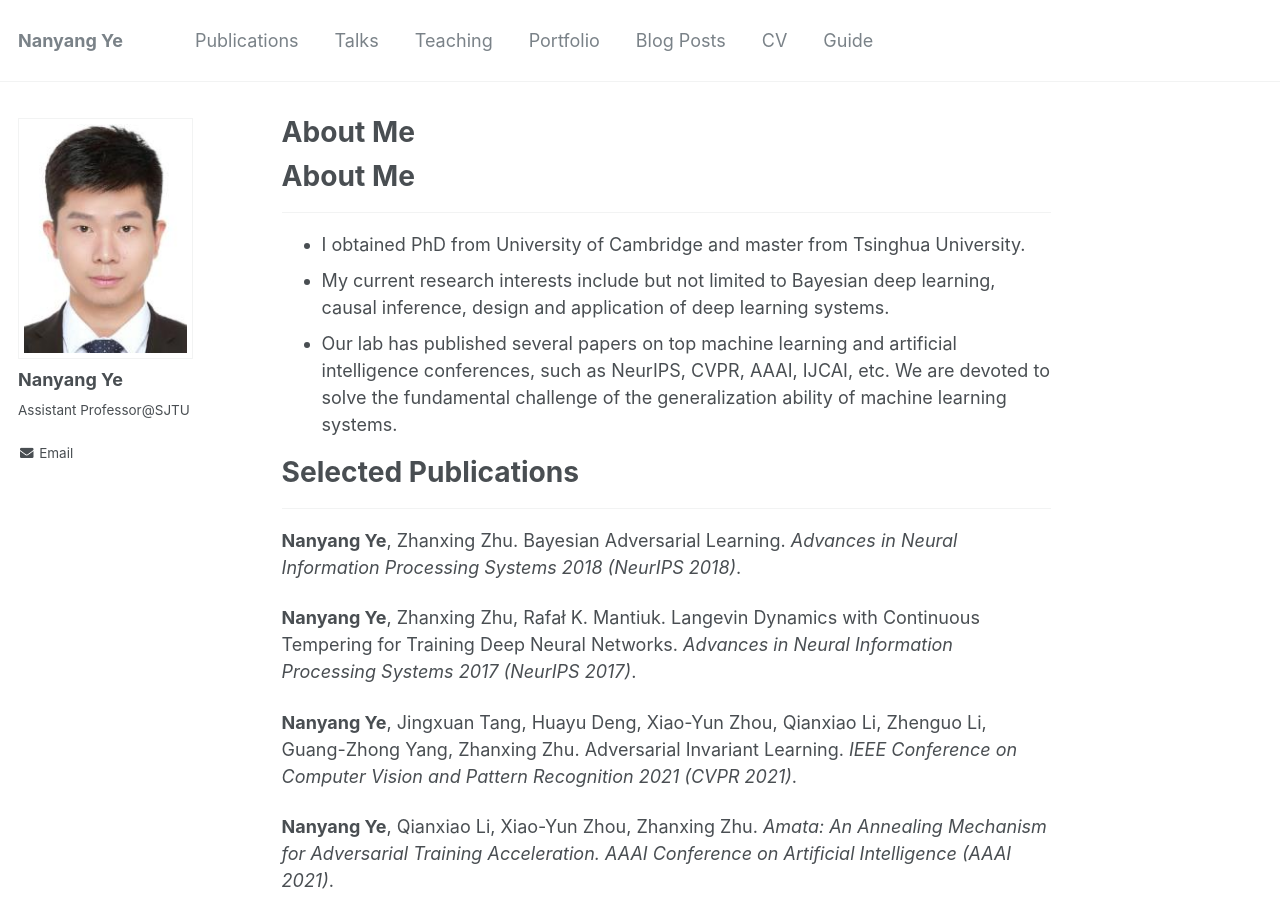
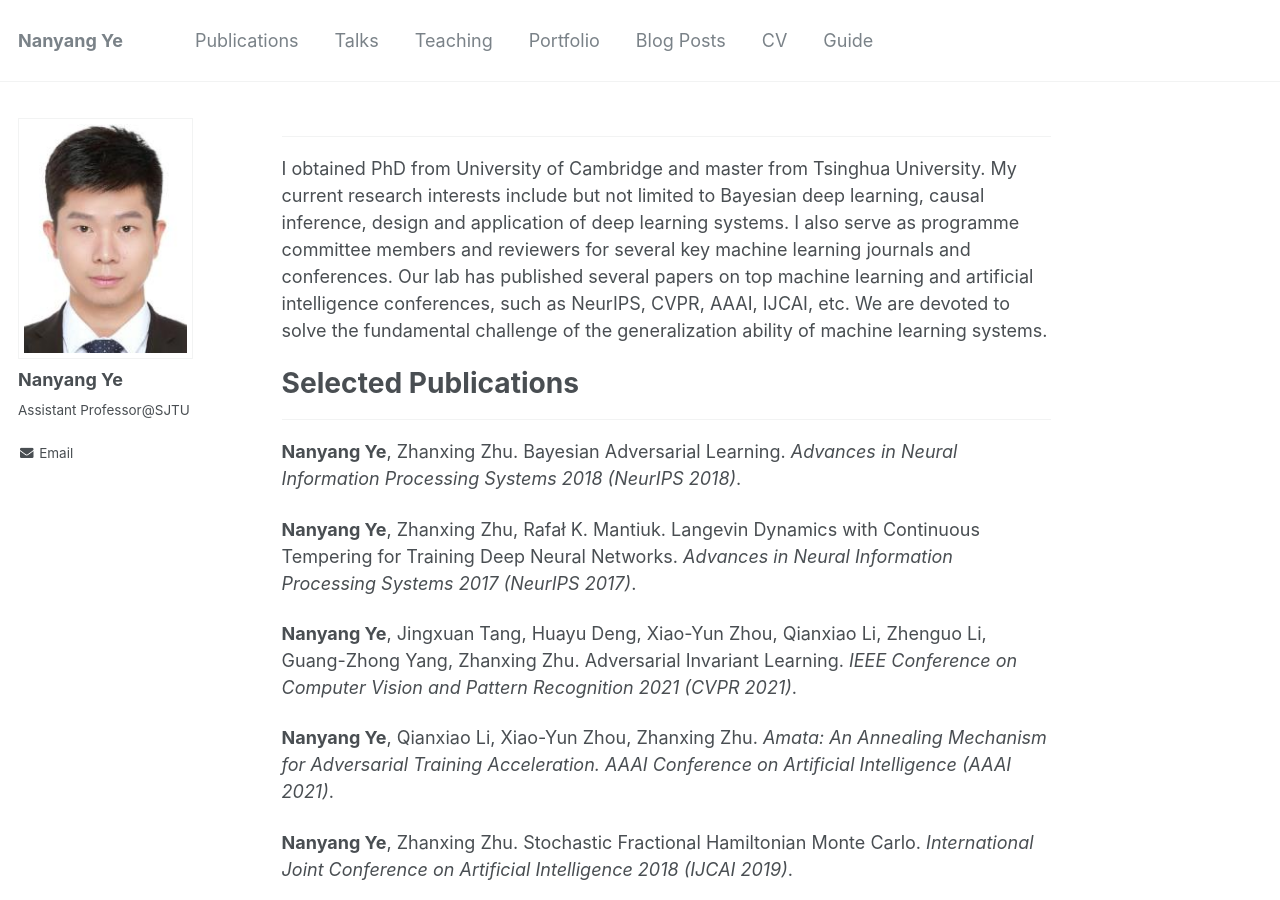
Before and after one commit to ynysjtu/ynysjtu.github.io, a Jekyll site: the page built from _pages/about.md, in a window 1280 px wide and 900 px high. Built offline with Jekyll 4.4.1, drawn with Linux system fonts in a browser that asks for light colours; our own code applies the rules of GitHub Pages for plain Markdown files.

Commit message:
Update about.md

```diff
--- a/_pages/about.md
+++ b/_pages/about.md
@@ -6,12 +6,8 @@ redirect_from:
   - /about/
   - /about.html
 ---
-
-# About Me
 ------
-* I obtained PhD from University of Cambridge and master from Tsinghua University.
-* My current research interests include but not limited to Bayesian deep learning, causal inference, design and application of deep learning systems.
-* Our lab has published several papers on top machine learning and artificial intelligence conferences, such as NeurIPS, CVPR, AAAI, IJCAI, etc. We are devoted to solve the fundamental challenge of the generalization ability of machine learning systems.
+I obtained PhD from University of Cambridge and master from Tsinghua University. My current research interests include but not limited to Bayesian deep learning, causal inference, design and application of deep learning systems. I also serve as programme committee members and reviewers for several key machine learning journals and conferences. Our lab has published several papers on top machine learning and artificial intelligence conferences, such as NeurIPS, CVPR, AAAI, IJCAI, etc. We are devoted to solve the fundamental challenge of the generalization ability of machine learning systems.
 
 # Selected Publications
 ------
```
